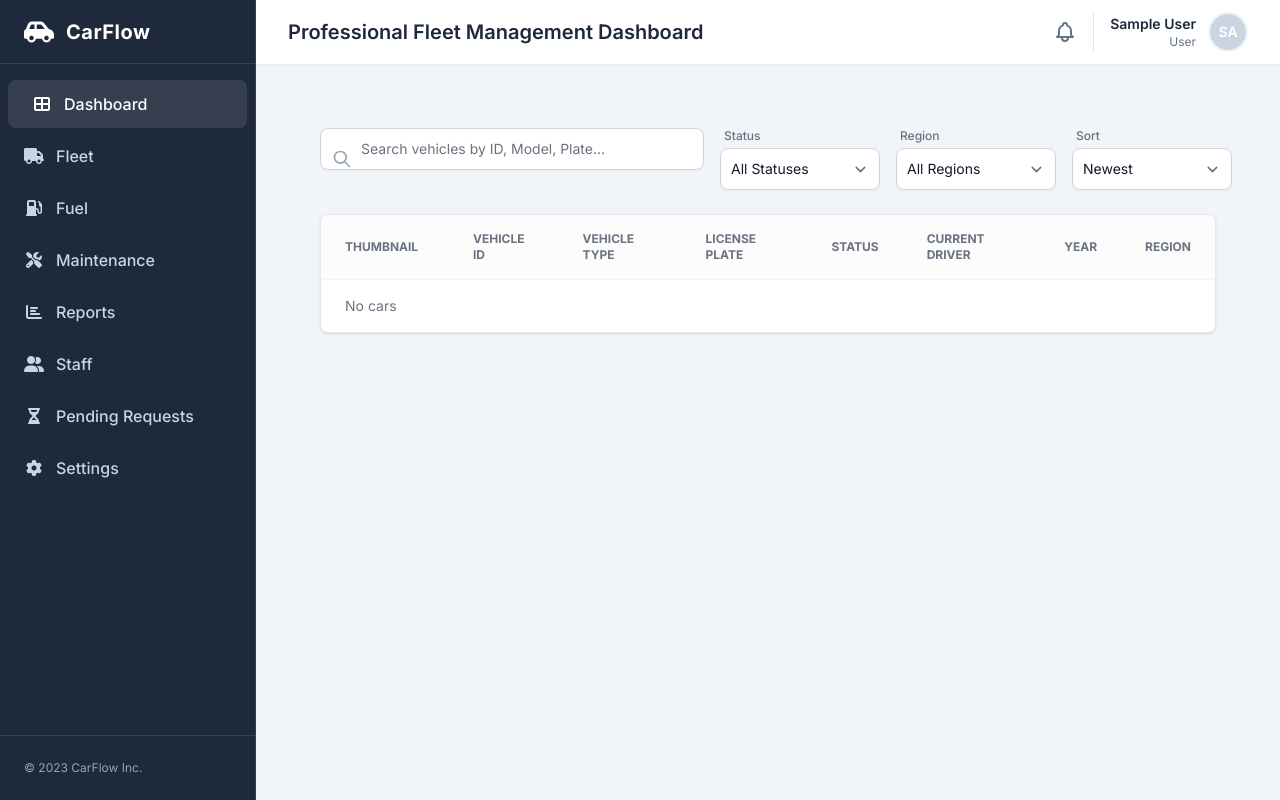
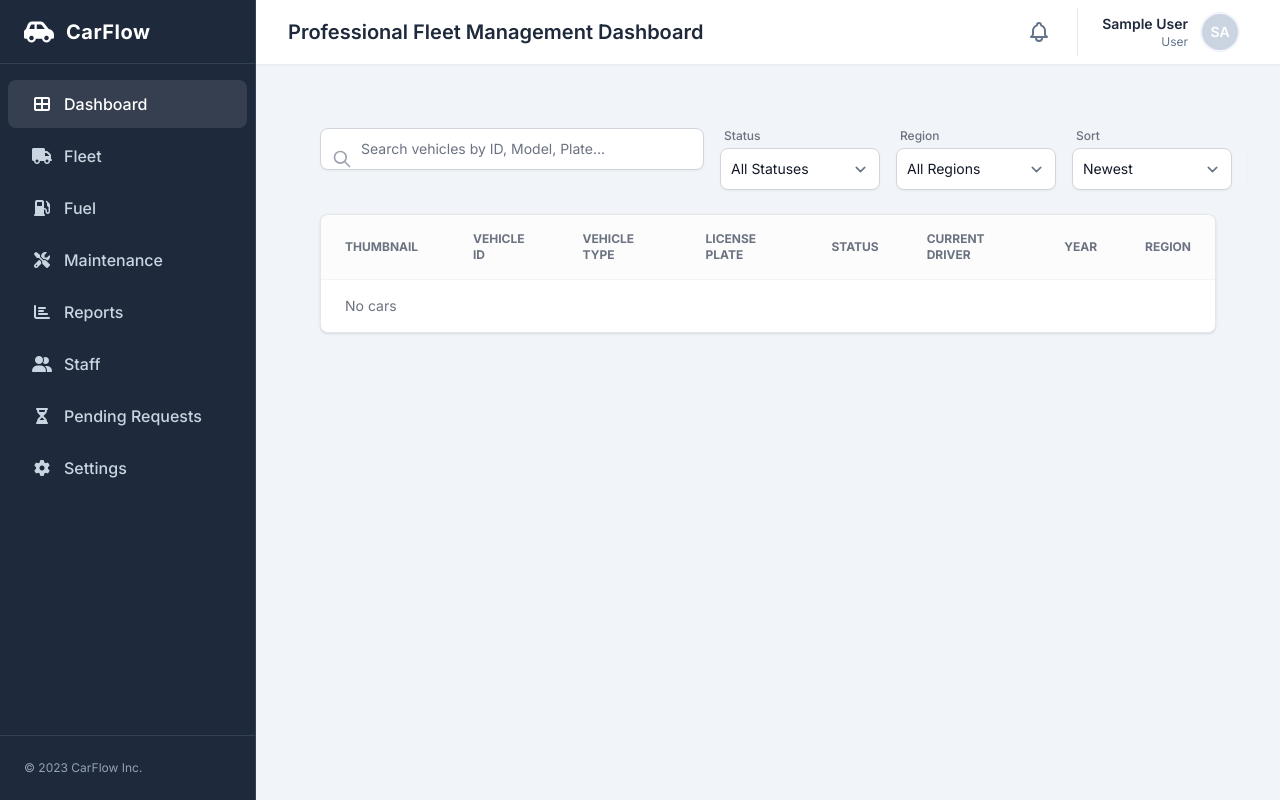
Before and after one commit to mustafakamil77/CarFlow, a Django app: page /fleet/ in a window 1280 px wide. Run offline with Django 5.2, Linux system fonts and the light colour scheme; the visitor is signed in with stand-in values (Sample User, id 1); data that the repository does not hold is empty; some libraries are stand-ins or nearby versions.

Commit message:
تعديل الناف بار و التصميم

```diff
--- a/accounts/urls.py
+++ b/accounts/urls.py
@@ -1,6 +1,13 @@
 from django.urls import path
 from django.views.generic import TemplateView
-from .views import DashboardView, DriverAssignmentListView, DriverAssignmentCreateView
+from .views import (
+    DashboardView,
+    DriverAssignmentListView,
+    DriverAssignmentCreateView,
+    UserProfileView,
+    UserProfileUpdateAPI,
+    UserProfilePhotoAPI,
+)
 
 app_name = "accounts"
 
@@ -9,4 +16,7 @@ urlpatterns = [
     path("assignments/", DriverAssignmentListView.as_view(), name="assignment_list"),
     path("assignments/new/", DriverAssignmentCreateView.as_view(), name="assignment_create"),
     path("settings/", TemplateView.as_view(template_name="accounts/settings.html"), name="settings"),
+    path("profile/", UserProfileView.as_view(), name="profile"),
+    path("profile/api/update/", UserProfileUpdateAPI.as_view(), name="profile_update_api"),
+    path("profile/api/photo/", UserProfilePhotoAPI.as_view(), name="profile_photo_api"),
 ]
--- /dev/null
+++ b/project/context_processors.py
@@ -0,0 +1,8 @@
+from staff.models import Employee
+
+
+def employee_profile(request):
+    if not request.user.is_authenticated:
+        return {"employee_profile": None}
+    profile = Employee.objects.filter(user=request.user).first()
+    return {"employee_profile": profile}
--- a/project/settings.py
+++ b/project/settings.py
@@ -99,6 +99,7 @@ TEMPLATES = [
                 'django.template.context_processors.request',
                 'django.contrib.auth.context_processors.auth',
                 'django.contrib.messages.context_processors.messages',
+                'project.context_processors.employee_profile',
             ],
         },
     },
--- a/staff/models.py
+++ b/staff/models.py
@@ -34,6 +34,8 @@ class Employee(models.Model):
     )
 
     phone = models.CharField(max_length=20, blank=True)
+
+    bio = models.TextField(blank=True, default="")
 
     photo = models.ImageField(
         upload_to="employee_photos/",
--- a/static/css/layout.css
+++ b/static/css/layout.css
@@ -2,6 +2,11 @@
   CarFlow layout styles (development)
   - These rules fix mobile breakpoints without changing desktop layout.
 */
+
+.tap-target {
+  min-width: 44px;
+  min-height: 44px;
+}
 
 @media (max-width: 767px) {
   #sidebar {
--- a/templates/partials/navbar.html
+++ b/templates/partials/navbar.html
@@ -1,18 +1,18 @@
-<header class="h-16 flex items-center justify-between px-4 sm:px-6 lg:px-8 bg-white shadow-sm z-10">
-<div class="flex items-center gap-3">
-<button id="sidebarToggle" class="md:hidden inline-flex items-center justify-center h-10 w-10 rounded-md border border-slate-200 text-slate-700 hover:bg-slate-50">
+<header class="h-16 flex items-center justify-between gap-3 px-3 sm:px-6 lg:px-8 bg-white shadow-sm z-10">
+<div class="flex items-center gap-2 sm:gap-3 min-w-0">
+<button id="sidebarToggle" class="md:hidden tap-target inline-flex items-center justify-center h-11 w-11 rounded-md border border-slate-200 text-slate-700 hover:bg-slate-50" aria-label="Open menu" aria-controls="sidebar" aria-expanded="false">
 <svg class="w-5 h-5" fill="none" stroke="currentColor" viewBox="0 0 24 24"><path stroke-linecap="round" stroke-linejoin="round" stroke-width="2" d="M4 6h16M4 12h16M4 18h16"/></svg>
 </button>
-<h1 class="text-base sm:text-xl font-semibold text-slate-800 truncate max-w-[60vw] md:max-w-none">Professional Fleet Management Dashboard</h1>
+<h1 class="text-sm sm:text-xl font-semibold text-slate-800 truncate max-w-[60vw] sm:max-w-[70vw] md:max-w-none">Professional Fleet Management Dashboard</h1>
 </div>
-<div class="flex items-center space-x-4">
-<button class="text-slate-500 hover:text-slate-700 focus:outline-none">
-<svg class="w-6 h-6" fill="none" stroke="currentColor" viewBox="0 0 24 24" xmlns="http://www.w3.org/2000/svg"><path d="M15 17h5l-1.405-1.405A2.032 2.032 0 0118 14.158V11a6.002 6.002 0 00-4-5.659V5a2 2 0 10-4 0v.341C7.67 6.165 6 8.388 6 11v3.159c0 .538-.214 1.055-.595 1.436L4 17h5m6 0v1a3 3 0 11-6 0v-1m6 0H9" stroke-linecap="round" stroke-linejoin="round" stroke-width="2"></path></svg>
+<div class="flex items-center gap-2 sm:gap-4">
+<button type="button" class="tap-target inline-flex items-center justify-center h-11 w-11 rounded-md text-slate-500 hover:text-slate-700 hover:bg-slate-50 focus:outline-none" aria-label="Notifications">
+<svg class="w-5 h-5 sm:w-6 sm:h-6" fill="none" stroke="currentColor" viewBox="0 0 24 24" xmlns="http://www.w3.org/2000/svg"><path d="M15 17h5l-1.405-1.405A2.032 2.032 0 0118 14.158V11a6.002 6.002 0 00-4-5.659V5a2 2 0 10-4 0v.341C7.67 6.165 6 8.388 6 11v3.159c0 .538-.214 1.055-.595 1.436L4 17h5m6 0v1a3 3 0 11-6 0v-1m6 0H9" stroke-linecap="round" stroke-linejoin="round" stroke-width="2"></path></svg>
 </button>
-<div class="flex items-center gap-3 border-l border-slate-200 pl-4 relative">
+<div class="flex items-center gap-3 border-l border-slate-200 pl-3 sm:pl-4 relative">
 
     <!-- زر المستخدم -->
-    <button id="user-menu-btn" class="flex items-center gap-3 focus:outline-none">
+    <button id="user-menu-btn" type="button" class="tap-target flex items-center gap-3 focus:outline-none rounded-md hover:bg-slate-50 px-2 py-1">
 
         <div class="text-right hidden sm:block">
             <p class="text-sm font-semibold text-slate-800">
@@ -34,8 +34,10 @@
         </div>
 
         <!-- Avatar -->
-        <div class="h-10 w-10 rounded-full bg-slate-300 flex items-center justify-center text-white font-semibold text-sm border-2 border-slate-100">
-            {% if request.user.is_authenticated %}
+        <div class="h-10 w-10 rounded-full bg-slate-300 flex items-center justify-center text-white font-semibold text-sm border-2 border-slate-100 overflow-hidden">
+            {% if request.user.is_authenticated and employee_profile and employee_profile.photo %}
+                <img src="{{ employee_profile.photo.url }}" alt="{{ request.user.get_full_name|default:request.user.username }}" class="h-full w-full object-cover">
+            {% elif request.user.is_authenticated %}
                 {{ request.user.username|slice:":2"|upper }}
             {% else %}
                 GU
@@ -45,7 +47,7 @@
 
     <!-- Dropdown -->
     <div id="user-dropdown" class="hidden absolute right-0 top-12 w-48 bg-white rounded-lg shadow-lg border border-slate-200">
-        <a href="#" class="block px-4 py-2 text-sm hover:bg-slate-100">Profile</a>
+        <a href="{% url 'accounts:profile' %}" class="block px-4 py-2 text-sm hover:bg-slate-100">Profile</a>
         <form method="post" action="{% url 'logout' %}">
     {% csrf_token %}
     <button type="submit"
--- a/templates/partials/sidebar.html
+++ b/templates/partials/sidebar.html
@@ -1,61 +1,66 @@
 <aside id="sidebar" class="w-64 flex-shrink-0 bg-sidebar text-white flex flex-col transition-all duration-300 border-r border-slate-700 md:relative fixed inset-y-0 left-0 z-40 transform -translate-x-full md:translate-x-0">
-<div class="h-16 flex items-center px-6 border-b border-slate-700"><div class="flex items-center text-white">
-<i class="fas fa-car-side text-2xl mr-3"></i>
-<span class="text-[20px] font-bold tracking-wide text-white">CarFlow</span>
-</div></div>
-<nav class="flex-1 overflow-y-auto py-4">
+<div class="h-16 flex items-center justify-between px-4 md:px-6 border-b border-slate-700">
+<div class="flex items-center text-white">
+<i class="fas fa-car-side text-xl md:text-2xl mr-3"></i>
+<span class="text-lg md:text-[20px] font-bold tracking-wide text-white">CarFlow</span>
+</div>
+<button id="sidebarClose" type="button" class="md:hidden tap-target inline-flex items-center justify-center h-10 w-10 rounded-md border border-slate-700 text-slate-200 hover:bg-slate-800" aria-label="Close menu">
+<svg class="w-5 h-5" viewBox="0 0 24 24" fill="none" aria-hidden="true"><path d="M18 6 6 18M6 6l12 12" stroke="currentColor" stroke-width="2" stroke-linecap="round" stroke-linejoin="round"/></svg>
+</button>
+</div>
+<nav class="flex-1 overflow-y-auto py-3 md:py-4">
 <ul class="space-y-1">
 <li>
-<a class="flex items-center px-6 py-[12px] bg-white/10 rounded-lg mx-2 text-white transition-colors" href="{% url 'home' %}">
-<i class="fas fa-th-large w-5 mr-3 text-center"></i>
-<span class="font-medium">Dashboard</span>
+<a class="tap-target flex items-center gap-3 px-4 md:px-6 py-3 bg-white/10 rounded-lg mx-2 text-white transition-colors text-sm md:text-base" href="{% url 'home' %}">
+<i class="fas fa-th-large w-5 text-center text-base"></i>
+<span class="font-medium truncate">Dashboard</span>
 </a>
 </li>
 <li>
-<a class="flex items-center px-6 py-[12px] text-slate-300 hover:bg-slate-800 hover:text-white transition-colors" href="{% url 'fleet:car_list' %}">
-<i class="fas fa-truck w-5 mr-3 text-center"></i>
-<span class="font-medium">Fleet</span>
+<a class="tap-target flex items-center gap-3 px-4 md:px-6 py-3 text-slate-300 hover:bg-slate-800 hover:text-white transition-colors rounded-lg mx-2 text-sm md:text-base" href="{% url 'fleet:car_list' %}">
+<i class="fas fa-truck w-5 text-center text-base"></i>
+<span class="font-medium truncate">Fleet</span>
 </a>
 </li>
 <li>
-<a class="flex items-center px-6 py-[12px] text-slate-300 hover:bg-slate-800 hover:text-white transition-colors" href="{% url 'fuel:dashboard' %}">
-<i class="fas fa-gas-pump w-5 mr-3 text-center"></i>
-<span class="font-medium">Fuel</span>
+<a class="tap-target flex items-center gap-3 px-4 md:px-6 py-3 text-slate-300 hover:bg-slate-800 hover:text-white transition-colors rounded-lg mx-2 text-sm md:text-base" href="{% url 'fuel:dashboard' %}">
+<i class="fas fa-gas-pump w-5 text-center text-base"></i>
+<span class="font-medium truncate">Fuel</span>
 </a>
 </li>
 <li>
-<a class="flex items-center px-6 py-[12px] text-slate-300 hover:bg-slate-800 hover:text-white transition-colors" href="{% url 'maintenance:request_list' %}">
-<i class="fas fa-tools w-5 mr-3 text-center"></i>
-<span class="font-medium">Maintenance</span>
+<a class="tap-target flex items-center gap-3 px-4 md:px-6 py-3 text-slate-300 hover:bg-slate-800 hover:text-white transition-colors rounded-lg mx-2 text-sm md:text-base" href="{% url 'maintenance:request_list' %}">
+<i class="fas fa-tools w-5 text-center text-base"></i>
+<span class="font-medium truncate">Maintenance</span>
 </a>
 </li>
 <li>
-<a class="flex items-center px-6 py-[12px] text-slate-300 hover:bg-slate-800 hover:text-white transition-colors" href="{% url 'reports:dashboard' %}">
-<i class="fas fa-chart-bar w-5 mr-3 text-center"></i>
-<span class="font-medium">Reports</span>
+<a class="tap-target flex items-center gap-3 px-4 md:px-6 py-3 text-slate-300 hover:bg-slate-800 hover:text-white transition-colors rounded-lg mx-2 text-sm md:text-base" href="{% url 'reports:dashboard' %}">
+<i class="fas fa-chart-bar w-5 text-center text-base"></i>
+<span class="font-medium truncate">Reports</span>
 </a>
 </li>
 <li>
-<a class="flex items-center px-6 py-[12px] text-slate-300 hover:bg-slate-800 hover:text-white transition-colors" href="{% url 'staff:list' %}">
-<i class="fas fa-user-friends w-5 mr-3 text-center"></i>
-<span class="font-medium">Staff</span>
+<a class="tap-target flex items-center gap-3 px-4 md:px-6 py-3 text-slate-300 hover:bg-slate-800 hover:text-white transition-colors rounded-lg mx-2 text-sm md:text-base" href="{% url 'staff:list' %}">
+<i class="fas fa-user-friends w-5 text-center text-base"></i>
+<span class="font-medium truncate">Staff</span>
 </a>
 </li>
 <li>
-<a class="flex items-center px-6 py-[12px] text-slate-300 hover:bg-slate-800 hover:text-white transition-colors" href="{% url 'pending_requests:request_list' %}">
-<i class="fas fa-hourglass-half w-5 mr-3 text-center"></i>
-<span class="font-medium">Pending Requests</span>
+<a class="tap-target flex items-center gap-3 px-4 md:px-6 py-3 text-slate-300 hover:bg-slate-800 hover:text-white transition-colors rounded-lg mx-2 text-sm md:text-base" href="{% url 'pending_requests:request_list' %}">
+<i class="fas fa-hourglass-half w-5 text-center text-base"></i>
+<span class="font-medium truncate">Pending Requests</span>
 </a>
 </li>
 <li>
-<a class="flex items-center px-6 py-[12px] text-slate-300 hover:bg-slate-800 hover:text-white transition-colors" href="{% url 'accounts:settings' %}">
-<i class="fas fa-cog w-5 mr-3 text-center"></i>
-<span class="font-medium">Settings</span>
+<a class="tap-target flex items-center gap-3 px-4 md:px-6 py-3 text-slate-300 hover:bg-slate-800 hover:text-white transition-colors rounded-lg mx-2 text-sm md:text-base" href="{% url 'accounts:settings' %}">
+<i class="fas fa-cog w-5 text-center text-base"></i>
+<span class="font-medium truncate">Settings</span>
 </a>
 </li>
 </ul>
 </nav>
-<div class="p-6 border-t border-slate-700">
+<div class="p-4 md:p-6 border-t border-slate-700">
 <p class="text-xs text-slate-400">© 2023 CarFlow Inc.</p>
 </div>
 </aside>
```
Also changed, not shown: accounts/forms.py (+17 -0 lines), accounts/templates/accounts/profile.html (added, +295 -0 lines), accounts/views.py (+78 -2 lines), static/js/app.js (+40 -1 lines), staff/migrations/0004_employee_bio.py (added).
